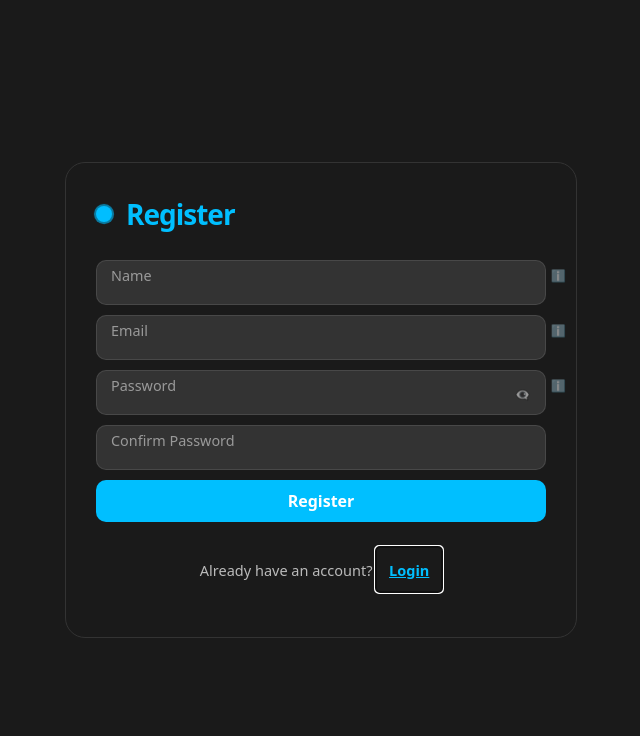
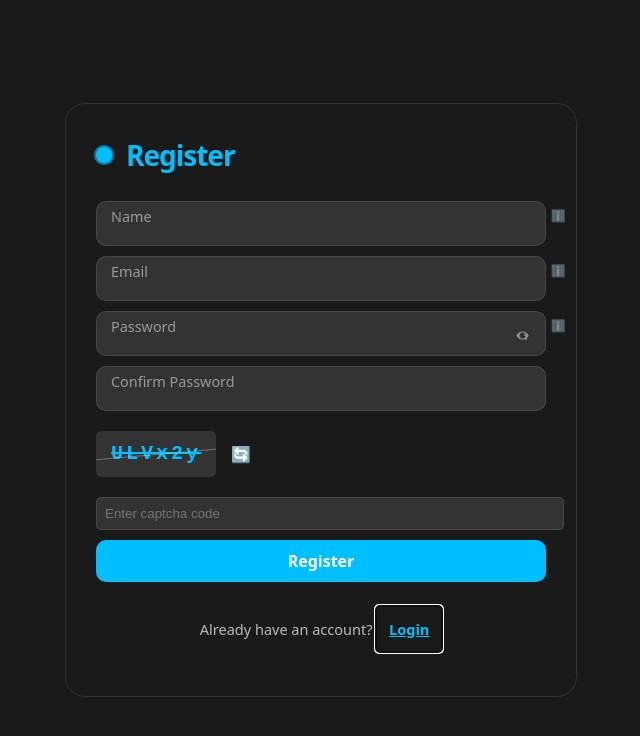
Before and after one commit to Swagzilla007/login-and-registration-form-, a React (Vite) app in the folder frontend/: page / in a window 1280 px wide. Both pictures are taken after a click on the button "Register". Shown: the top 736 px of the page, without its empty margins (319-959 px from the left). Built offline with nearby package versions, Linux system fonts and the light colour scheme; no server answers.

Commit message:
captcha implementations

```diff
--- a/frontend/src/App.css
+++ b/frontend/src/App.css
@@ -409,6 +409,56 @@ button:disabled:hover {
   user-select: none;
 }
 
+.captcha-container {
+  display: flex;
+  align-items: center;
+  gap: 10px;
+  margin: 10px 0;
+}
+
+.captcha-code {
+  background: #333;
+  padding: 8px 15px;
+  border-radius: 5px;
+  font-family: 'Courier New', monospace;
+  font-size: 20px;
+  font-weight: bold;
+  letter-spacing: 3px;
+  color: #00bfff;
+  user-select: none;
+  text-decoration: line-through;
+  position: relative;
+}
+
+.captcha-code::before {
+  content: '';
+  position: absolute;
+  left: 0;
+  top: 50%;
+  width: 100%;
+  height: 1px;
+  background: rgba(255,255,255,0.3);
+  transform: rotate(-5deg);
+}
+
+.refresh-captcha {
+  background: none;
+  border: none;
+  color: #00bfff;
+  cursor: pointer;
+  padding: 5px;
+  font-size: 16px;
+}
+
+.captcha-input {
+  width: 100%;
+  padding: 8px;
+  border-radius: 5px;
+  background: #333;
+  border: 1px solid rgba(105, 105, 105, 0.397);
+  color: white;
+}
+
 /* Add responsive styles */
 @media screen and (max-width: 768px) {
   .form {
--- a/frontend/src/App.jsx
+++ b/frontend/src/App.jsx
@@ -4,7 +4,11 @@ import './App.css'
 
 function App() {
   const [isLogin, setIsLogin] = useState(true)
-  const [formData, setFormData] = useState({
+  const [loginData, setLoginData] = useState({
+    email: '',
+    password: '',
+  })
+  const [registerData, setRegisterData] = useState({
     email: '',
     password: '',
     confirmPassword: '',
@@ -23,6 +27,12 @@ function App() {
   });
   const [showPassword, setShowPassword] = useState(false)
   const [showRegistrationSuccess, setShowRegistrationSuccess] = useState(false);
+
+  // Add new state for captcha
+  const [captcha, setCaptcha] = useState({
+    code: '',
+    userInput: ''
+  });
 
   const validateName = (name) => {
     if (name.length < 4) {
@@ -59,6 +69,16 @@ function App() {
     password: "Password must:\n- Be at least 6 characters long\n- Contain at least one number\n- Contain at least one letter"
   };
 
+  // Add captcha generation function
+  const generateCaptcha = () => {
+    const characters = 'ABCDEFGHJKLMNPQRSTUVWXYZabcdefghijkmnpqrstuvwxyz23456789';
+    let result = '';
+    for (let i = 0; i < 6; i++) {
+      result += characters.charAt(Math.floor(Math.random() * characters.length));
+    }
+    setCaptcha(prev => ({ ...prev, code: result }));
+  };
+
   useEffect(() => {
     const fetchCsrfToken = async () => {
       try {
@@ -80,6 +100,7 @@ function App() {
       }
     }
     fetchCsrfToken()
+    generateCaptcha();
   }, [])
 
   const handleSubmit = async (e) => {
@@ -87,14 +108,24 @@ function App() {
     setError(null);
     setPasswordError('');
 
+    const currentData = isLogin ? loginData : registerData;
+
+    // Move captcha check to register form
+    if (!isLogin && captcha.userInput.toLowerCase() !== captcha.code.toLowerCase()) {
+      setError('Invalid captcha code');
+      generateCaptcha();
+      setCaptcha(prev => ({ ...prev, userInput: '' }));
+      return;
+    }
+
     // Validate all fields before submission
-    const emailError = validateEmail(formData.email);
-    const passwordError = validatePassword(formData.password);
+    const emailError = validateEmail(currentData.email);
+    const passwordError = validatePassword(currentData.password);
     let nameError = '';
 
     if (!isLogin) {
-      nameError = validateName(formData.name);
-      if (formData.password !== formData.confirmPassword) {
+      nameError = validateName(currentData.name);
+      if (currentData.password !== currentData.confirmPassword) {
         setPasswordError('Passwords do not match');
         return;
       }
@@ -111,10 +142,10 @@ function App() {
 
     try {
         const endpoint = isLogin ? 'login' : 'register';
-        console.log('Submitting form:', formData); // Debug log
+        console.log('Submitting form:', currentData); // Debug log
 
         // Remove confirmPassword before sending to API
-        const { confirmPassword, ...submitData } = formData;
+        const { confirmPassword, ...submitData } = currentData;
 
         const response = await axios.post(
             `http://localhost/login%20and%20registration%20form/backend/api/${endpoint}.php`,
@@ -138,6 +169,11 @@ function App() {
                 setWelcomeName(response.data.user.name);
                 setShowWelcome(true);
             } else {
+                // After successful registration, pre-fill login form
+                setLoginData({
+                  email: registerData.email,
+                  password: registerData.password
+                });
                 setShowRegistrationSuccess(true); // Show registration success dialog
             }
         } else {
@@ -154,10 +190,17 @@ function App() {
 
   const handleChange = (e) => {
     const { name, value } = e.target;
-    setFormData({
-      ...formData,
+    if (isLogin) {
+      setLoginData({
+        ...loginData,
         [name]: value
       });
+    } else {
+      setRegisterData({
+        ...registerData,
+        [name]: value
+      });
+    }
 
     // Clear previous validation errors
     setValidationErrors({
@@ -184,6 +227,22 @@ function App() {
     }
   }
 
+  // Add captcha input handler
+  const handleCaptchaInput = (e) => {
+    setCaptcha(prev => ({ ...prev, userInput: e.target.value }));
+  };
+
+  // Update form toggle to clear appropriate form
+  const toggleForm = () => {
+    setIsLogin(!isLogin);
+    setValidationErrors({
+      name: '',
+      email: '',
+      password: ''
+    });
+    setPasswordError('');
+  };
+
   return (
     <div className="auth-container">
       {showRegistrationSuccess ? (
@@ -194,7 +253,7 @@ function App() {
             setShowRegistrationSuccess(false);
             setIsLogin(true);
             // Pre-fill only email and password, reset other fields
-            setFormData(prev => ({
+            setRegisterData(prev => ({
               ...prev,
               confirmPassword: '',
               name: '',
@@ -221,7 +280,7 @@ function App() {
                 type="text"
                 name="name"
                 required
-                value={formData.name}
+                value={registerData.name}
                 onChange={handleChange}
               />
               <span>Name</span>
@@ -241,7 +300,7 @@ function App() {
               type="email"
               name="email"
               required
-              value={formData.email}
+              value={isLogin ? loginData.email : registerData.email}
               onChange={handleChange}
             />
             <span>Email</span>
@@ -260,7 +319,7 @@ function App() {
               type={showPassword ? "text" : "password"}
               name="password"
               required
-              value={formData.password}
+              value={isLogin ? loginData.password : registerData.password}
               onChange={handleChange}
             />
             <span>Password</span>
@@ -281,13 +340,14 @@ function App() {
           </label>
 
           {!isLogin && (
+            <>
               <label>
                 <input
                   className="input"
                   type="password"
                   name="confirmPassword"
                   required
-                value={formData.confirmPassword}
+                  value={registerData.confirmPassword}
                   onChange={handleChange}
                 />
                 <span>Confirm Password</span>
@@ -295,6 +355,26 @@ function App() {
                   <div className="error-message">{passwordError}</div>
                 )}
               </label>
+
+              <div className="captcha-container">
+                <div className="captcha-code">{captcha.code}</div>
+                <button
+                  type="button"
+                  className="refresh-captcha"
+                  onClick={generateCaptcha}
+                >
+                  🔄
+                </button>
+              </div>
+              <input
+                className="captcha-input"
+                type="text"
+                placeholder="Enter captcha code"
+                value={captcha.userInput}
+                onChange={handleCaptchaInput}
+                required
+              />
+            </>
           )}
 
           {isLogin && (
@@ -313,7 +393,7 @@ function App() {
 
           <p className="signin">
             {isLogin ? "Don't have an account? " : "Already have an account? "}
-            <button type="button" onClick={() => setIsLogin(!isLogin)}>
+            <button type="button" onClick={toggleForm}>
               {isLogin ? 'Register' : 'Login'}
             </button>
           </p>
```
Lines whose indentation alone changed are shown as unchanged.
